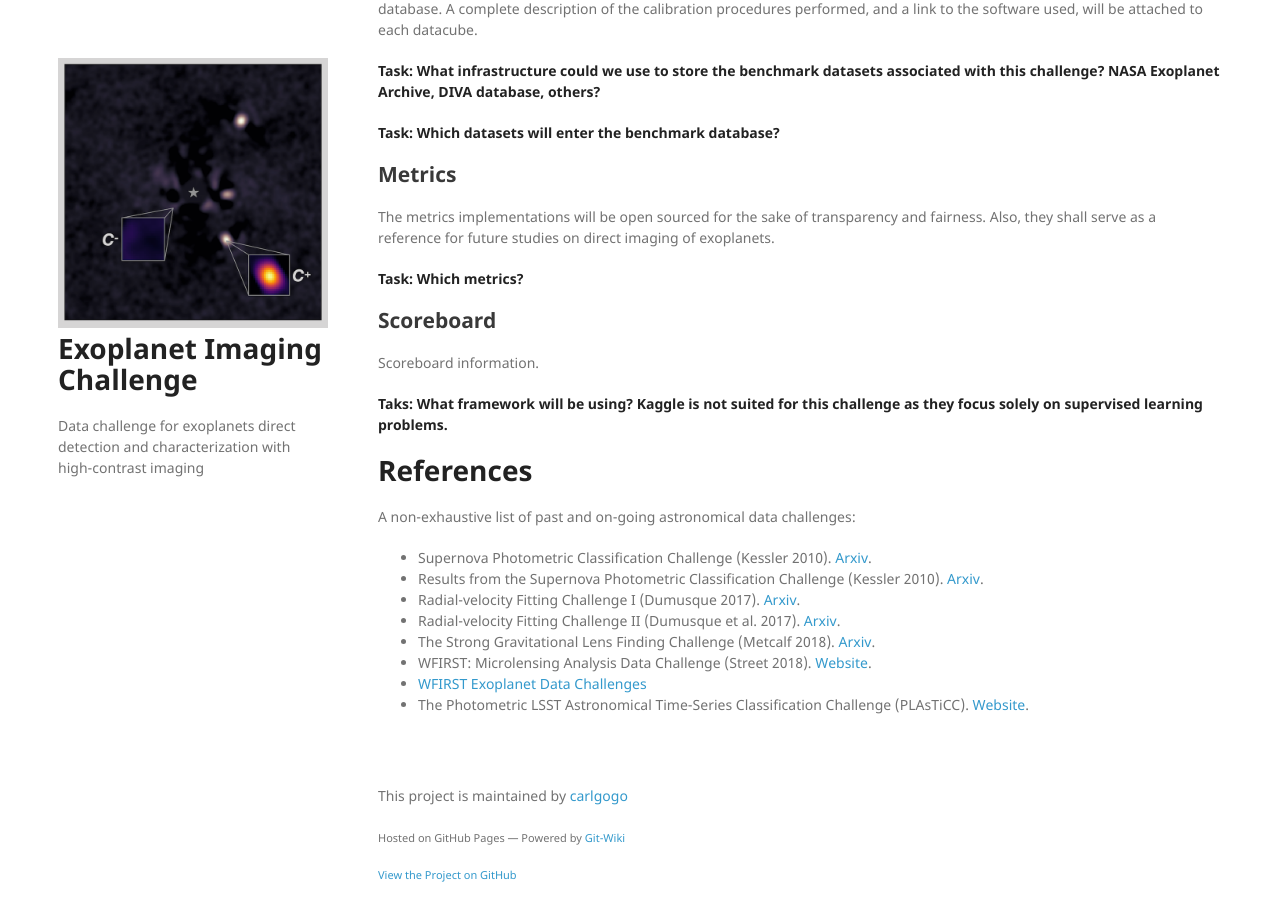
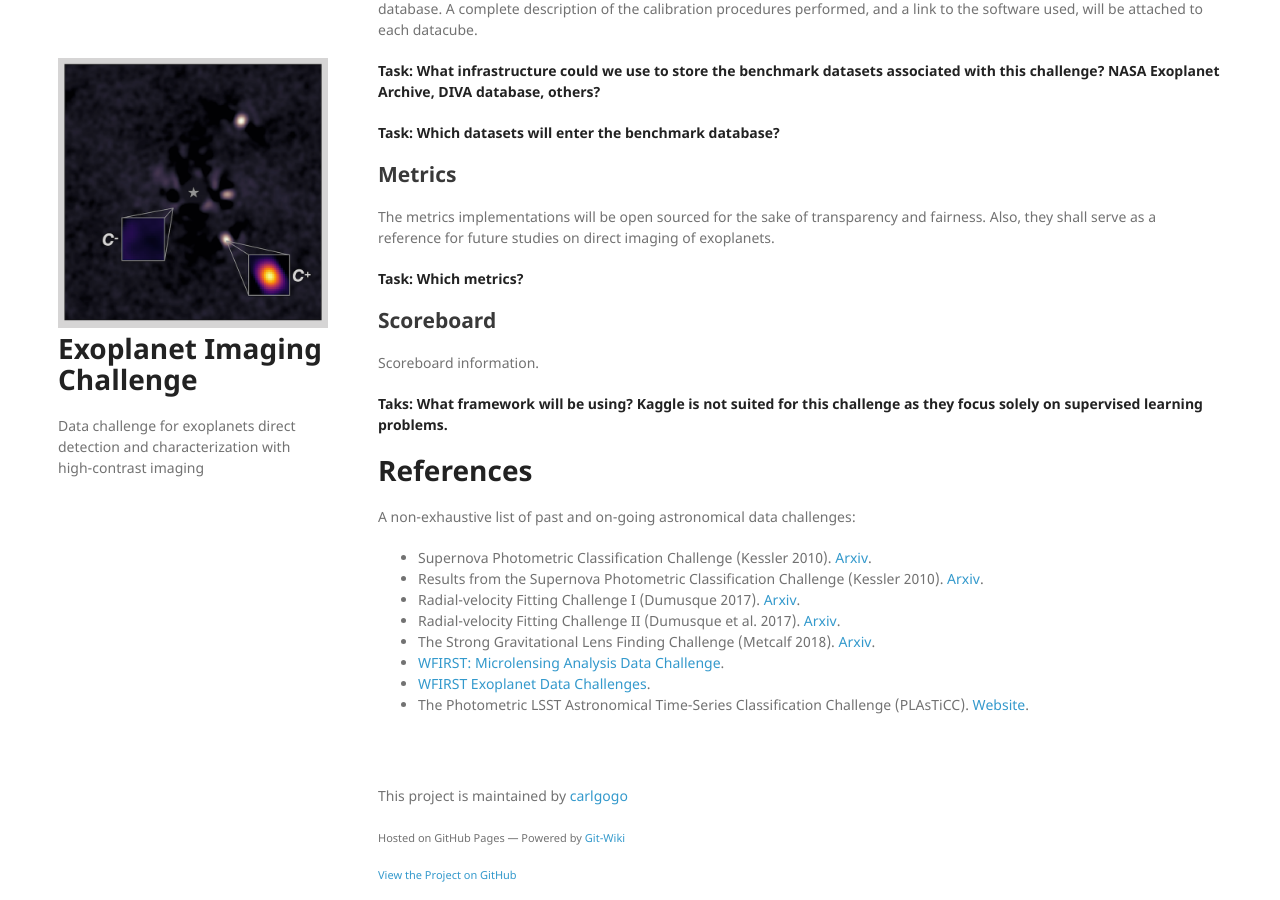
Before and after one commit to carlgogo/exoimaging_challenge, a Jekyll site: the page built from index.md, in a window 1280 px wide and 900 px high, scrolled down 1227 px. Built offline with Jekyll 4.4.1, drawn with Linux system fonts in a browser that asks for light colours; nearby versions of some CDN libraries; our own code applies the rules of GitHub Pages for plain Markdown files.

Commit message:
updating references

```diff
--- a/index.md
+++ b/index.md
@@ -25,6 +25,6 @@ A non-exhaustive list of past and on-going astronomical data challenges:
 * Radial-velocity Fitting Challenge I (Dumusque 2017). [Arxiv](https://arxiv.org/abs/1607.06487).
 * Radial-velocity Fitting Challenge II (Dumusque et al. 2017). [Arxiv](https://arxiv.org/abs/1609.03674).
 * The Strong Gravitational Lens Finding Challenge (Metcalf 2018). [Arxiv](https://arxiv.org/abs/1802.03609).
-* WFIRST: Microlensing Analysis Data Challenge (Street 2018). [Website](http://microlensing-source.org/).
-* [WFIRST Exoplanet Data Challenges](https://wfirst.ipac.caltech.edu/sims/CGI_Data_Challenges.html)
+* [WFIRST: Microlensing Analysis Data Challenge](http://microlensing-source.org/).
+* [WFIRST Exoplanet Data Challenges](https://wfirst.ipac.caltech.edu/sims/CGI_Data_Challenges.html).
 * The Photometric LSST Astronomical Time-Series Classification Challenge (PLAsTiCC). [Website](https://plasticcblog.wordpress.com/).
```
